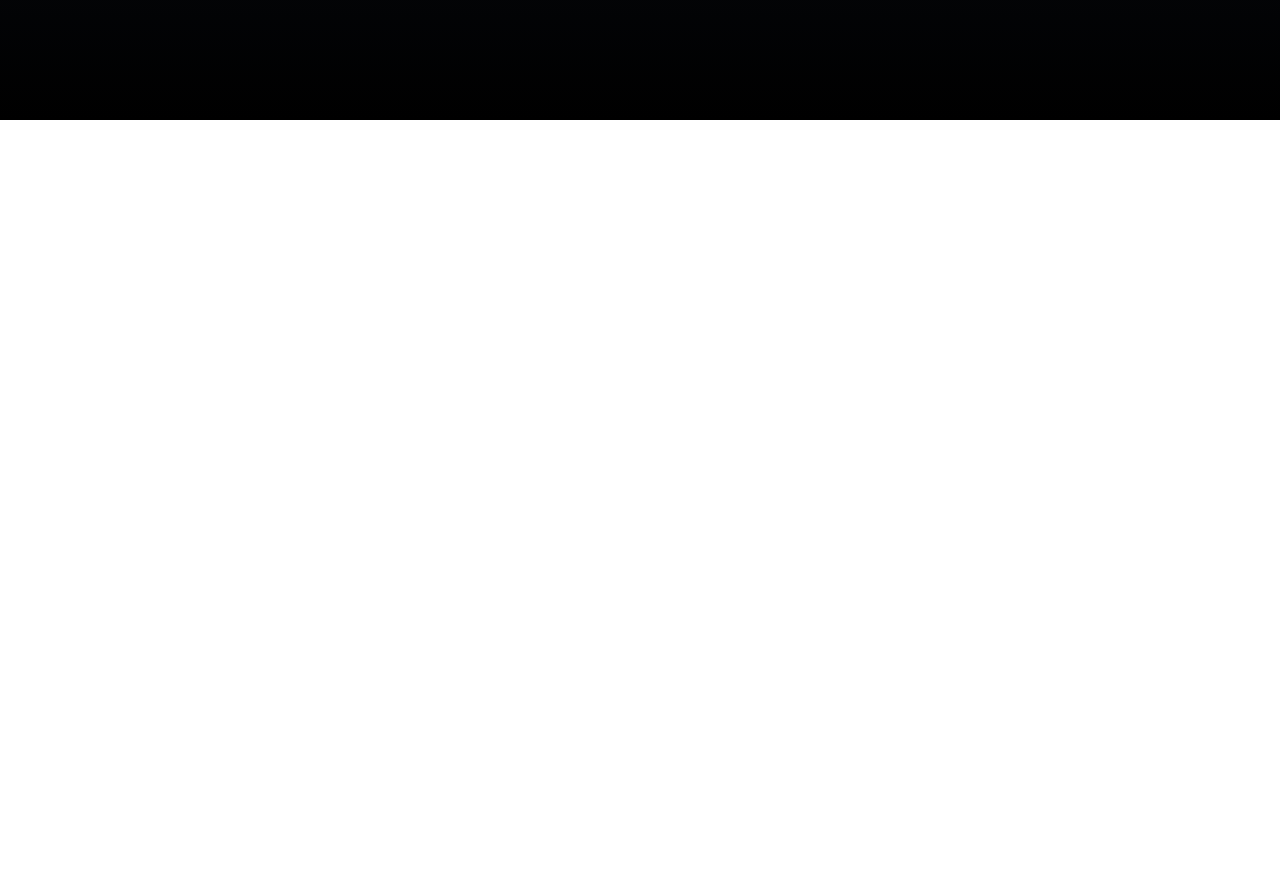
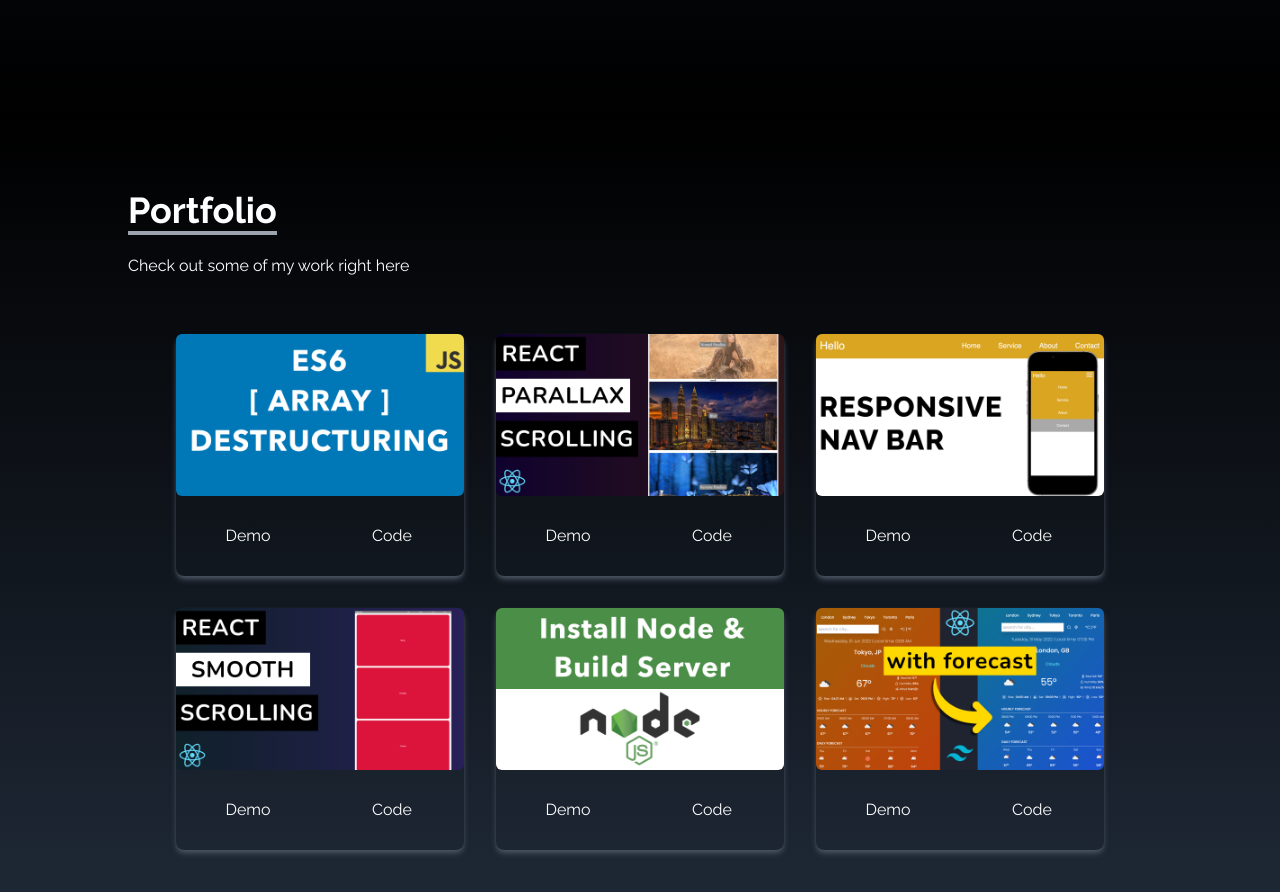
Before and after one commit to soyedarif/portfolio-website, a React (Vite) app: page / in a window 1280 px wide. Shown: the part 1480-2372 px from the top of the page. Before the commit the page ends 1600 px from the top, so only its background shows below. Built offline with nearby package versions, Linux system fonts and the light colour scheme.

Commit message:
portfolio partially done

```diff
--- a/src/App.jsx
+++ b/src/App.jsx
@@ -2,6 +2,7 @@
 import About from "./components/About";
 import Home from "./components/Home";
 import NavBar from "./components/NavBar";
+import Portfolio from "./components/Portfolio";
 import SocialLinks from "./components/SocialLinks";
 
 function App() {
@@ -10,7 +11,7 @@
       <NavBar></NavBar>
       <Home />
       <About></About>
-
+      <Portfolio></Portfolio>
       <SocialLinks />
     </>
   );
--- /dev/null
+++ b/src/components/Portfolio.jsx
@@ -0,0 +1,60 @@
+import arrayDestruct from "../assets/portfolio/arrayDestruct.jpg";
+import installNode from "../assets/portfolio/installNode.jpg";
+import reactParallax from "../assets/portfolio/reactParallax.jpg";
+import reactSmooth from "../assets/portfolio/reactSmooth.jpg";
+import reactWeather from "../assets/portfolio/reactWeather.jpg";
+import navbar from "../assets/portfolio/navbar.jpg";
+
+const Portfolio = () => {
+  const portfolios = [
+    {
+      id: 1,
+      src: arrayDestruct,
+    },
+    {
+      id: 2,
+      src: reactParallax,
+    },
+    {
+      id: 3,
+      src: navbar,
+    },
+    {
+      id: 4,
+      src: reactSmooth,
+    },
+    {
+      id: 5,
+      src: installNode,
+    },
+    {
+      id: 6,
+      src: reactWeather,
+    },
+
+  ];
+
+  return (
+    <div name="portfolio" className="bg-gradient-to-b from-black to-gray-800 text-white md:h-screen">
+      <div className="max-w-screen-lg mx-auto flex flex-col justify-center w-full h-full">
+        <div className="pb-8">
+          <p className="text-4xl font-bold inline border-b-4 border-gray-400">Portfolio</p>
+          <p className="py-6">Check out some of my work right here</p>
+        </div>
+        <div className="grid sm:grid-cols-2 md:grid-cols-3 gap-8 px-12">
+          {portfolios.map(({ id, src }) => (
+            <div key={id} className="shadow-md shadow-gray-600 rounded-lg">
+              <img src={src} alt="" className="rounded-md duration-200 hover:scale-105" />
+              <div className="flex items-center justify-center">
+                <button className="w-1/2 px-6 py-3 m-4 hover:scale-105 duration-200">Demo</button>
+                <button className="w-1/2 px-6 py-3 m-4 hover:scale-105 duration-200">Code</button>
+              </div>
+            </div>
+          ))}
+        </div>
+      </div>
+    </div>
+  );
+};
+
+export default Portfolio;
```
